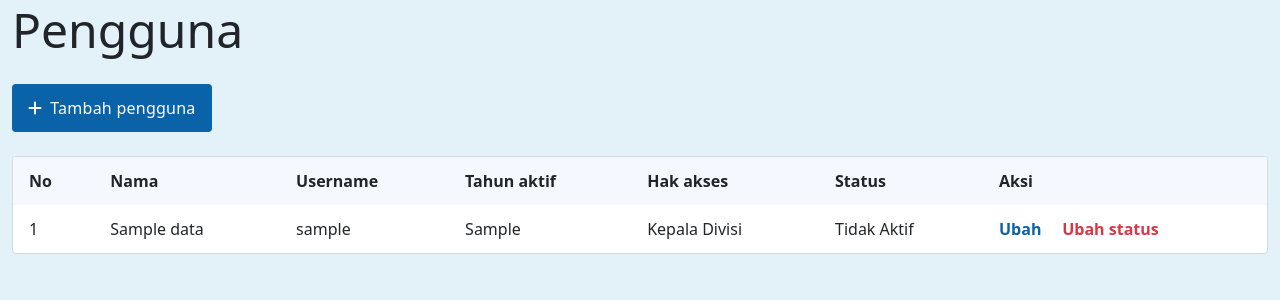
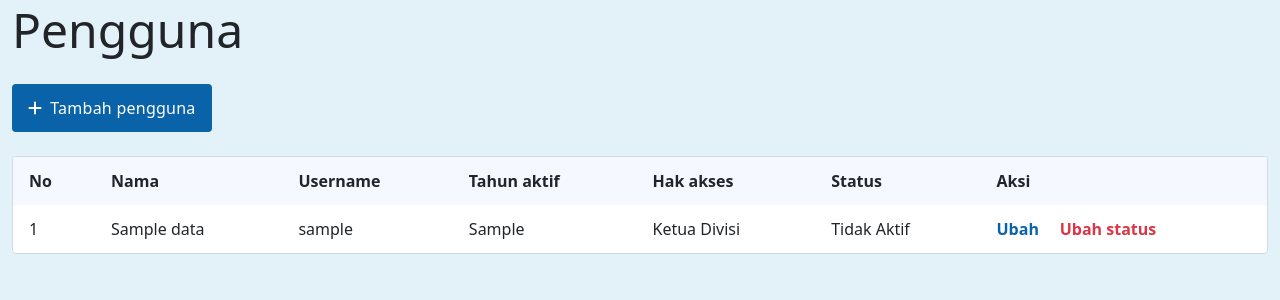
Before and after one commit to wildhevire/Inbiskom, a PHP site: template app/View/Pengguna/index.php in a window 1280 px wide. Shown: the top 300 px of the page. Run offline with PHP 8.4, Linux system fonts and the light colour scheme; the template is opened without the code that fills it: most values are stand-ins (such as "Sample title", 1, 10 or a date in 2020); some libraries are stand-ins or nearby versions.

Commit message:
Fix bugs

```diff
--- a/app/View/Pengguna/index.php
+++ b/app/View/Pengguna/index.php
@@ -63,7 +63,7 @@
                      <td><?= $data['nama_pengguna'] ?></td>
                      <td><?= $data['username'] ?></td>
                      <td><?= $data['tahun_aktif'] ?></td>
-                     <td><?php echo $data['hak_akses'] == "sekretaris" ? "Sekretaris" : "Kepala Divisi" ?></td>
+                     <td><?php echo $data['hak_akses'] == "sekretaris" ? "Sekretaris" : "Ketua Divisi" ?></td>
                      <td><?php echo $data['status'] == 1 ? "Aktif" : "Tidak Aktif" ?></td>
                      <td>
                          <a rel="modal:open" href="#edit_modal" class="bm-link btn_update" id="btn_update" data-id="<?= $data['id_pengguna']; ?>" data-nama="<?= $data['nama_pengguna']; ?>" data-username="<?= $data['username']; ?>" data-tahun-aktif="<?= $data['tahun_aktif']; ?>" data-hak-akses="<?= $data['hak_akses']; ?>">Ubah</a>&nbsp;&nbsp;&nbsp;&nbsp;
@@ -119,7 +119,7 @@
              <label class="bm-input-label">Hak akses</label>
              <div class="row px-5">
                  <label class="bm-radio col-6">
-                     Kepala divisi
+                     Ketua divisi
                      <input type="radio" class="bm-radio__input" id="hak-akses-kepala" name="hak_akses" value="kepala_divisi" />
                      <span class="bm-radio__checkmark"></span>
                  </label>
@@ -187,7 +187,7 @@
              <label class="bm-input-label">Hak akses</label>
              <div class="row px-5">
                  <label class="bm-radio col-6">
-                     Kepala divisi
+                     Ketua divisi
                      <input type="radio" class="bm-radio__input" id="update_hak-akses-kepala" name="hak_akses" value="kepala_divisi" />
                      <span class="bm-radio__checkmark"></span>
                  </label>
```
Also changed, not shown: app/View/DetailKelompok/index.php (+5 -7 lines), app/View/Kelompok/index.php (+8 -10 lines).
